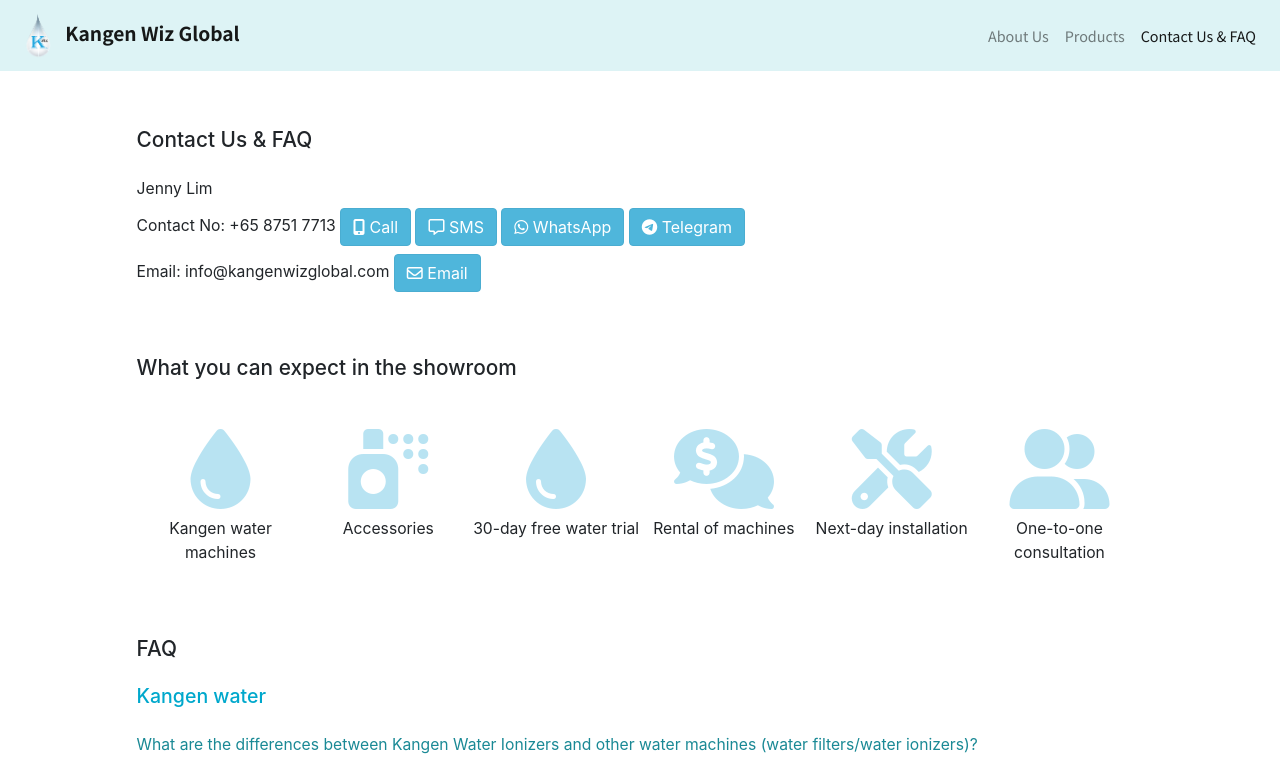
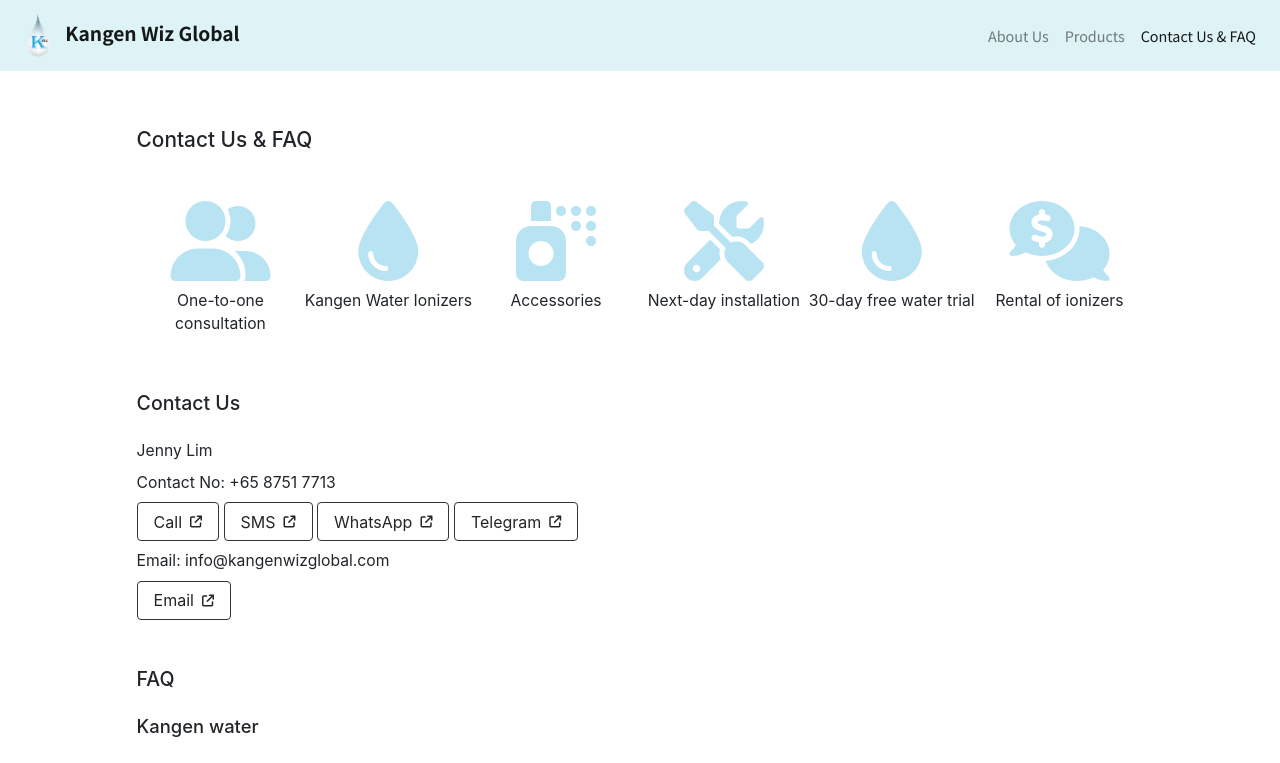
Before and after one commit to valerieyew/kwg-v1, a plain HTML site: page contactusandfaq.htm in a window 1280 px wide. Shown: the top 763 px of the page. Drawn offline with nearby package versions, Linux system fonts and the light colour scheme.

Commit message:
contact us page

```diff
--- a/contactusandfaq.htm
+++ b/contactusandfaq.htm
@@ -79,6 +79,7 @@
             </div>
         </section> -->
 
+
         <section>
             <div class="container-fluid navbar-style">
                 <nav class="navbar fixed-top navbar-expand-lg navbar-light">
@@ -110,57 +111,71 @@
             </div>
         </section>
 
-        <!-- Contact us -->
+
         <h4 class="text-mobile-center mb-4">Contact Us & FAQ</h4>
-        <p>Jenny Lim</p>
-        <p>
-            Contact No: +65 8751 7713
-            <span class="set-of-number-icons">
-                <!-- Call icon-->
-                <a href="tel:+65 8751 7713"><button type="button" class="btn btn-contact-us"><i class="fas fa-mobile-alt"></i> Call</button></a>
-                <!-- SMS icon -->
-                <a href="sms:+65 8751 7713"><button type="button" class="btn btn-contact-us"><i class="far fa-comment-alt"></i> SMS</button></a>
-                <!-- WhatsApp icon -->
-                <a target="_blank" href="https://wa.me/6587517713?text=Hi,%20I'm%20interested%20in%20Kangen%20water%20machines.%20How%20do%20I%20find%20out%20more%20about%20it?"><button type="button" class="btn btn-contact-us"><i class="fab fa-whatsapp"></i> WhatsApp</button></a>
-                <!-- Telegram button -->
-                <a target="_blank" href="https://t.me/kangenwizglobal"><button type="button" class="btn btn-contact-us mobile-mt"><i class="fab fa-telegram-plane"></i> Telegram</button></a>
-            </span>
-        </p>
-        <p>Email: info@kangenwizglobal.com <a href="mailto: info@kangenwizglobal.com"><button type="button" class="btn btn-contact-us btn-text-mobile-center"><i class="far fa-envelope"></i> Email</button></a></p>
 
-        <!-- In the showroom -->
-        <h4 class="mt-5 pt-3 text-mobile-center">What you can expect in the showroom</h4>
+
+        <!-- Icons of what customers can expect when they contact us  -->
+        </section>
             <div class="row text-center mt-5">
+                <div class="col-lg-2 col-md-4 second-row-showroom-icons">
+                    <i class="fas fa-user-friends fa-5x"></i>
+                    <p>One-to-one consultation</p>
+                </div>
 
                 <div class="col-lg-2 col-md-4">
                     <i class="fas fa-tint fa-5x"></i>
-                <p>Kangen water machines</p>
+                    <p>Kangen Water Ionizers</p>
                 </div>
+
                 <div class="col-lg-2 col-md-4 first-row-showroom-icons">
                     <i class="fas fa-spray-can fa-5x"></i>
                     <p>Accessories</p>
                 </div>
+
+                <div class="col-lg-2 col-md-4 second-row-showroom-icons">
+                    <i class="fas fa-tools fa-5x"></i>
+                    <p>Next-day installation</p>
+                </div>
+
                 <div class="col-lg-2 col-md-4 first-row-showroom-icons">
                     <i class="fas fa-tint fa-5x"></i>
                     <p>30-day free water trial</p>
                 </div>
+
                 <div class="col-lg-2 col-md-4 second-row-showroom-icons">
                     <i class="fas fa-comments-dollar fa-5x"></i>
-                <p>Rental of machines</p>
-            </div>
-            <div class="col-lg-2 col-md-4 second-row-showroom-icons">
-                <i class="fas fa-tools fa-5x"></i>
-                <p>Next-day installation</p>
-            </div>
-            <div class="col-lg-2 col-md-4 second-row-showroom-icons">
-                <i class="fas fa-user-friends fa-5x"></i>
-                <p>One-to-one consultation</p>
+                    <p>Rental of ionizers</p>
                 </div>
             </div>
+        </section>
+
+        <!-- Contact us -->
+        <section class="contact-details">
+            <h5 class="mt-5 mb-4 text-mobile-center">Contact Us</h4>
+            <p>Jenny Lim</p>
+            <p>
+                Contact No: +65 8751 7713
+            </p>
+            <div class="set-of-number-icons">
+                <!-- Call icon-->
+                <a href="tel:+65 8751 7713"><button type="button" class="btn btn-1">Call<i class="fa-solid fa-arrow-up-right-from-square fa-xs ml-2"></i></button></a>
+                <!-- SMS icon -->
+                <a href="sms:+65 8751 7713"><button type="button" class="btn">SMS<i class="fa-solid fa-arrow-up-right-from-square fa-xs ml-2"></i></button></a>
+                <!-- WhatsApp icon -->
+                <a target="_blank" href="https://wa.me/6587517713?text=Hi,%20I'm%20interested%20in%20Kangen%20water%20machines.%20How%20do%20I%20find%20out%20more%20about%20it?">
+                    <button type="button" class="btn">WhatsApp<i class="fa-solid fa-arrow-up-right-from-square fa-xs ml-2"></i></button></a>
+                <!-- Telegram button -->
+                <a target="_blank" href="https://t.me/kangenwizglobal"><button type="button" class="btn mobile-mt">Telegram<i class="fa-solid fa-arrow-up-right-from-square fa-xs ml-2"></i></button></a>
+            </div>
+            <p>Email: info@kangenwizglobal.com <a href="mailto: info@kangenwizglobal.com"></p>
+            <button type="button" class="btn btn-text-mobile-center">Email<i class="fa-solid fa-arrow-up-right-from-square fa-xs ml-2"></i></button></button></a>
+        </section>
 
         <!-- FAQ -->
-        <h4 class="mt-5 pt-3 text-mobile-center">FAQ</h4>
-        <h5 class="mt-4" style="color:#00a8cc">Kangen water</h5>
+        <section>
+            <h5 class="mt-5 text-mobile-center">FAQ</h5>
+            <h6 class="mt-4">Kangen water</h6>
 
             <a id="differences-in-kangen-water"></a>
             <p class="question mt-4">What are the differences between Kangen Water Ionizers and other water machines (water filters/water ionizers)?</p>
@@ -263,7 +278,7 @@
 
 
             <!-- Miscellaneous -->
-        <h5 class="mt-5" style="color:#00a8cc">Miscellaneous</h5>
+            <h6 class="mt-5">Miscellaneous</h6>
 
             <a id="delivery-and-installation"></a>
             <p class="question mt-4">Do you offer delivery and installation services when I buy the machine?</p>
@@ -285,6 +300,7 @@
             <p>
                 However, if you are paying in full, cash and all credit cards can be used.
             </p>
+        </section>
 
 
         <!-- Optional JavaScript -->
--- a/css/standard.css
+++ b/css/standard.css
@@ -481,24 +481,43 @@ a:active {
 
 /********************************* CONTACT US & FAQ SPECIFIC *********************************/
 /* Style for buttons beside the respective contact details */
-.btn-contact-us {
-    color: #fff;
-    background-color: rgb(79, 182, 219);
-    border-color: rgb(74, 173, 209);
+/* .contact-details .btn {
+  transition: all 0.3s ease;
+}
+
+.contact-details .btn:hover {
+   box-shadow:
+   -7px -7px 10px 0px #fff9,
+   -4px -4px 3px 0px #fff9,
+   7px 7px 10px 0px #b2cadf,
+   4px 4px 3px 0px #b2cadf;
+} */
+
+.contact-details .btn {
+    background-color: white;
+    border-color: rgb(52, 52, 52);
+    color: rgb(37, 37, 37);
+    padding: 0.4rem 1rem;
+}
+
+/* mouse over link */
+.contact-details .btn:hover {
+    color: #035aa6;
+    border-color: #035aa6;
+    text-decoration: none;
+}
+
+/* selected link */
+.contact-details .btn:active {
+    color: #035aa6;
+    border-color: #035aa6;
+    text-decoration: none;
 }
 
 /* Only for the 3 buttons beside the contact number */
 @media screen and (max-width: 592px) {
     .set-of-number-icons {
-        display: block;
         margin-top: 0.5rem;
-        margin-left: 6rem;
-    }
-}
-
-@media screen and (max-width: 439px) {
-    .set-of-number-icons {
-        margin-left: 0rem;
     }
 }
 
@@ -537,7 +556,7 @@ i.fa-5x {
 
 /* All FAQ questions are of blue colour, while the answers are in black */
 .question {
-    color: rgb(26, 137, 149);
+    color: rgb(58, 57, 57);
 }
 
 /* Style for the entire answer to the FIRST faq */
@@ -583,7 +602,8 @@ th, td {
 
 .footer-text {
     text-align: center;
-    font-size: 0.76rem;
+    font-size: 0.76
+    rem;
     margin-top: 4rem;
     margin-bottom: 0.8rem;
     color:black;
```
Lines whose indentation alone changed are shown as unchanged.
